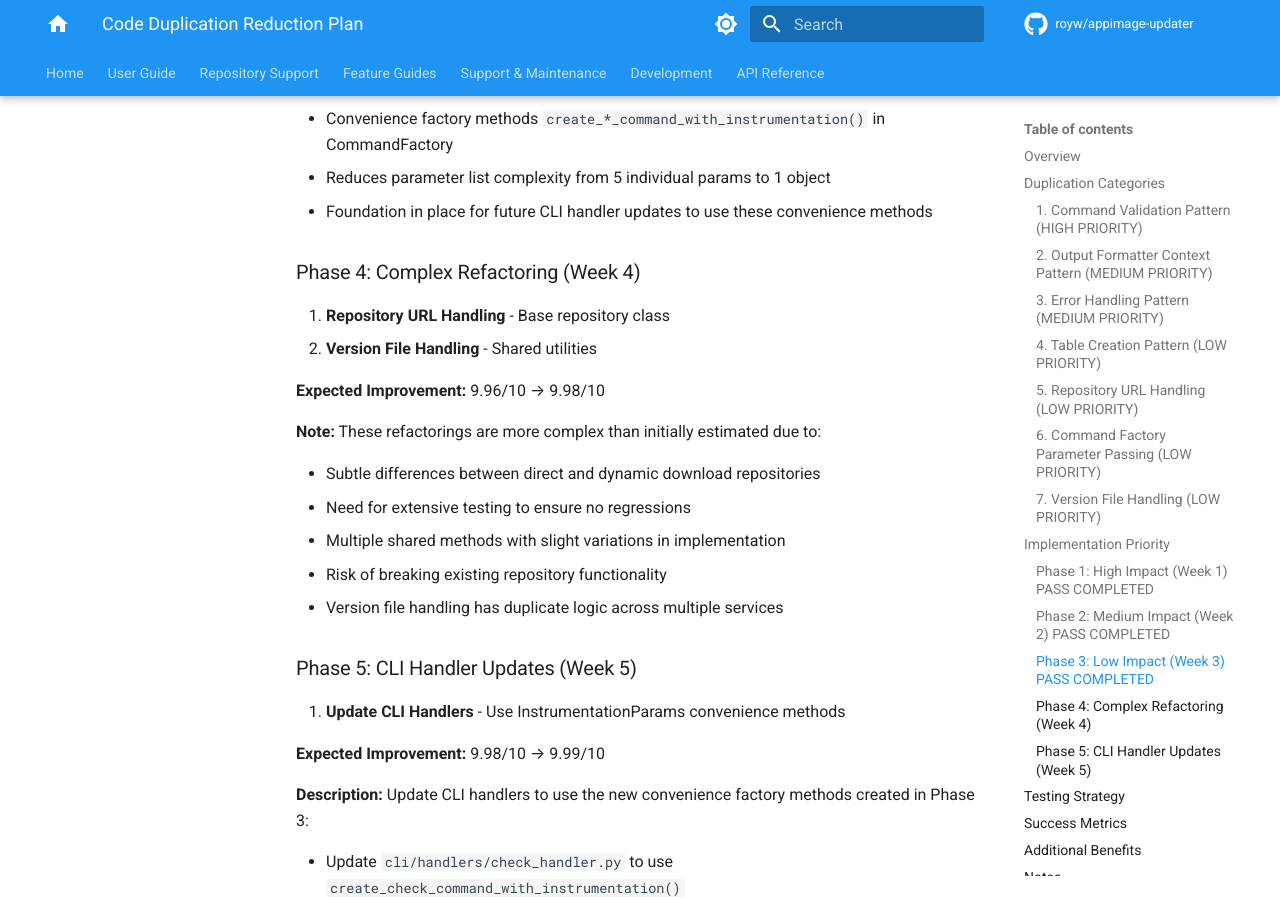
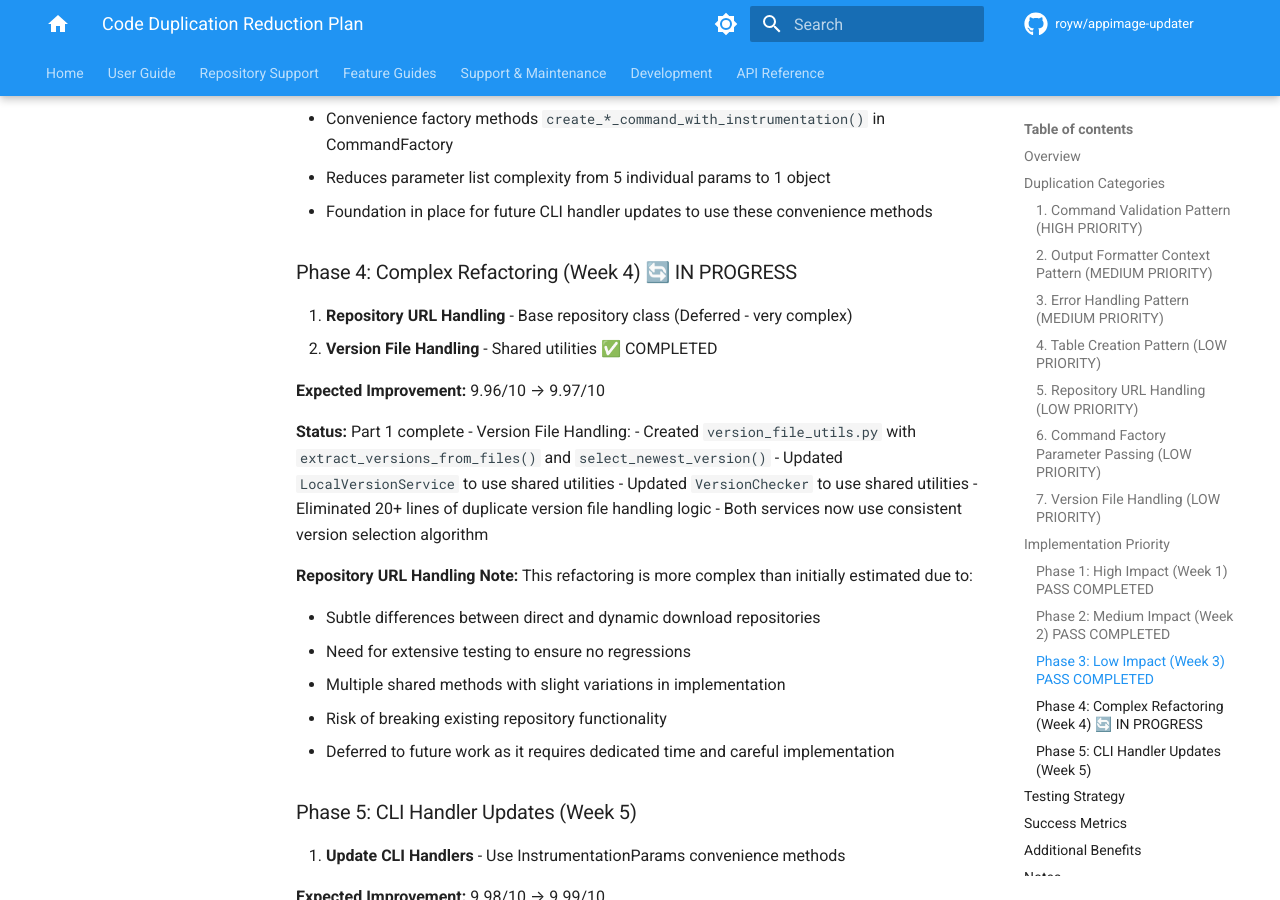
Before and after one commit to royw/appimage-updater, an MkDocs documentation site: the page built from docs/duplication-reduction-plan.md, in a window 1280 px wide and 900 px high, scrolled down 7530 px. Built offline with MkDocs 1.6.1 and Material for MkDocs 9.7.7, drawn with Linux system fonts in a browser that asks for light colours; comment, search, counter and statistics services are not loaded; some of the changed text lies outside the part shown.

Commit message:
docs: update Phase 4 status - Version File Handling complete
- Mark Phase 4 as IN PROGRESS with Part 1 complete
- Document Version File Handling implementation details
- Note Repository URL Handling deferred due to complexity
- Update status to 'Phase 4 Part 1 Complete'

Phase 4 Part 1 successfully reduces version file handling duplication!

```diff
--- a/docs/duplication-reduction-plan.md
+++ b/docs/duplication-reduction-plan.md
@@ -357,20 +357,27 @@ ______________________________________________________________________
 - Reduces parameter list complexity from 5 individual params to 1 object
 - Foundation in place for future CLI handler updates to use these convenience methods
 
-### Phase 4: Complex Refactoring (Week 4)
+### Phase 4: Complex Refactoring (Week 4) 🔄 IN PROGRESS
 
-1. **Repository URL Handling** - Base repository class
-1. **Version File Handling** - Shared utilities
+1. **Repository URL Handling** - Base repository class (Deferred - very complex)
+2. **Version File Handling** - Shared utilities ✅ COMPLETED
 
-**Expected Improvement:** 9.96/10 → 9.98/10
+**Expected Improvement:** 9.96/10 → 9.97/10
 
-**Note:** These refactorings are more complex than initially estimated due to:
+**Status:** Part 1 complete - Version File Handling:
+- Created `version_file_utils.py` with `extract_versions_from_files()` and `select_newest_version()`
+- Updated `LocalVersionService` to use shared utilities
+- Updated `VersionChecker` to use shared utilities
+- Eliminated 20+ lines of duplicate version file handling logic
+- Both services now use consistent version selection algorithm
+
+**Repository URL Handling Note:** This refactoring is more complex than initially estimated due to:
 
 - Subtle differences between direct and dynamic download repositories
 - Need for extensive testing to ensure no regressions
 - Multiple shared methods with slight variations in implementation
 - Risk of breaking existing repository functionality
-- Version file handling has duplicate logic across multiple services
+- Deferred to future work as it requires dedicated time and careful implementation
 
 ### Phase 5: CLI Handler Updates (Week 5)
 
@@ -480,17 +487,12 @@ ______________________________________________________________________
 - Convenience factory methods reduce parameter list complexity
 - Helper methods in CheckParams and RepositoryParams for parameter extraction
 
-### Deferred to Phase 4
+**Phase 4: Complex Refactoring** 🔄 IN PROGRESS
 
-**Version File Handling** - Deferred
-
-- Shared utilities for version file handling
-- More complex than initially estimated, requires careful refactoring
-
-**Phase 4: Complex Refactoring** - Planned
-
-- Repository URL Handling base class (moved from Phase 2 due to complexity)
-- Version File Handling shared utilities
+- Version File Handling shared utilities ✅ COMPLETED
+- Created version_file_utils.py with extract_versions_from_files() and select_newest_version()
+- Eliminated duplicate logic in LocalVersionService and VersionChecker
+- Repository URL Handling base class - Deferred (very complex, requires dedicated time)
 
 **Phase 5: CLI Handler Updates** - Planned
 
@@ -500,5 +502,5 @@ ______________________________________________________________________
 ______________________________________________________________________
 
 **Last Updated:** 2025-10-01
-**Status:** Phase 3 Complete, Phase 4 Planned
+**Status:** Phase 4 Part 1 Complete (Version File Handling), Phase 5 Planned
 **Owner:** Development Team
```
